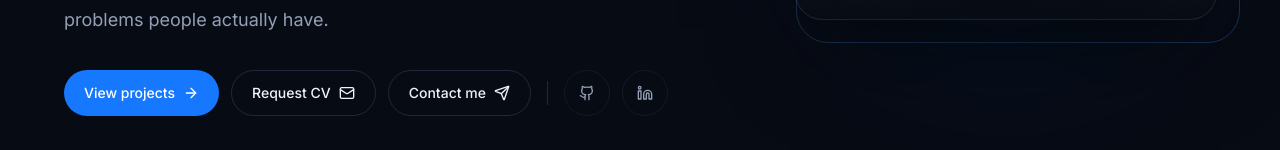
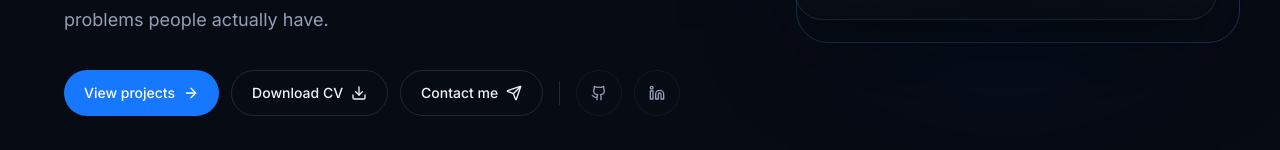
Before and after one commit to KestroyStephan/KestroyPortfolio, a React (Vite) app: page / in a window 1280 px wide. Shown: the part 650-800 px from the top of the page. Built offline with nearby package versions, Linux system fonts and the light colour scheme; no server answers.

Commit message:
feat: downloadable CV in the hero

```diff
--- a/src/data.ts
+++ b/src/data.ts
@@ -52,7 +52,7 @@ export const profile = {
   status: 'Open to work · Available immediately',
   focus: 'Software Engineering · Python Backend · Applied AI',
   // Put a PDF at public/Kestroy-Stephan-CV.pdf and set this to '/Kestroy-Stephan-CV.pdf' to turn on the Download CV button.
-  cv: '',
+  cv: '/Kestroy-Stephan-CV.pdf',
 };
 
 export const heroStats = [
```
Also changed, not shown: 1 other file (tests, documents, lock files or other folders).
